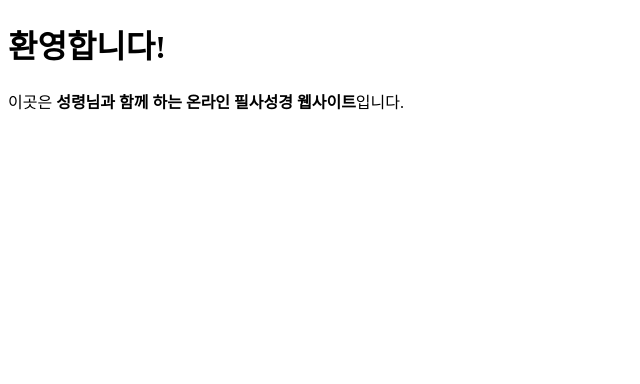
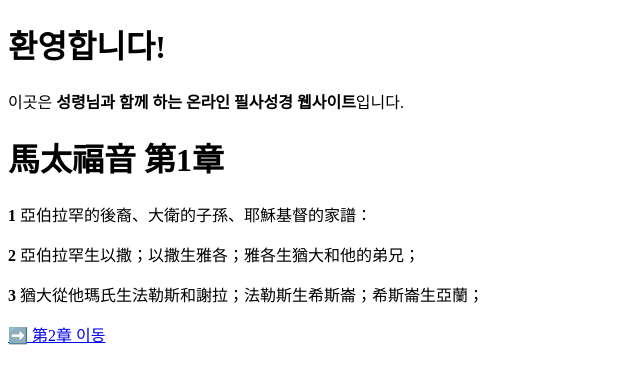
Before and after one commit to noemisuh/faith-bible-copy-, a plain HTML site: page index.html in a window 1280 px wide. Shown: the whole page, without its empty margins (0-640 px from the left). Drawn offline with Linux system fonts and the light colour scheme.

Commit message:
Update index.html

```diff
--- a/index.html
+++ b/index.html
@@ -9,3 +9,20 @@
   <p>이곳은 <strong>성령님과 함께 하는 온라인 필사성경 웹사이트</strong>입니다.</p>
 </body>
 </html>
+<!DOCTYPE html>
+<html lang="zh-CN">
+<head>
+  <meta charset="UTF-8">
+  <title>馬太福音 第1章</title>
+</head>
+<body>
+  <h1>馬太福音 第1章</h1>
+
+  <p><strong>1</strong> 亞伯拉罕的後裔、大衛的子孫、耶穌基督的家譜：</p>
+  <p><strong>2</strong> 亞伯拉罕生以撒；以撒生雅各；雅各生猶大和他的弟兄；</p>
+  <p><strong>3</strong> 猶大從他瑪氏生法勒斯和謝拉；法勒斯生希斯崙；希斯崙生亞蘭；</p>
+  <!-- 더 많은 구절들 계속 이어서... -->
+
+  <p><a href="matthew2.html">➡️ 第2章 이동</a></p>
+</body>
+</html>
```
